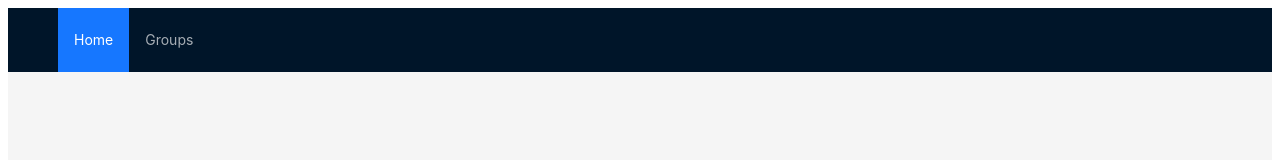
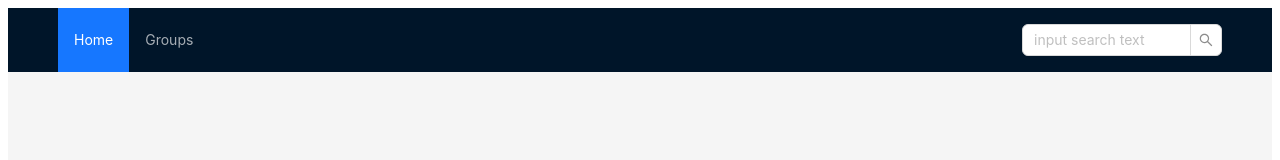
Before and after one commit to suadsuljovic/gen3Project, a React (Vite) app in the folder frontend/: page / in a window 1280 px wide. Shown: the top 160 px of the page. Built offline with nearby package versions, Linux system fonts and the light colour scheme; no server answers.

Commit message:
add search input

```diff
--- a/frontend/src/components/Layout/Layout.jsx
+++ b/frontend/src/components/Layout/Layout.jsx
@@ -1,7 +1,11 @@
 import { Layout, Menu } from "antd";
-import { useLocation, useNavigate } from "react-router-dom";
+import { useLocation, useNavigate, useParams } from "react-router-dom";
 import styles from "./layout.module.css";
 import { paths } from "../../utils";
+import { Input } from "antd";
+// import { useDispatch } from "react-redux";
+// import { searchArticle } from "../../slices/search";
+const { Search } = Input;
 
 const { Header, Content, Footer } = Layout;
 const items = [
@@ -13,6 +17,8 @@ const MyLayout = (props) => {
   const { children } = props;
   const navigate = useNavigate();
   const location = useLocation();
+  const { q } = useParams();
+  // const dispatch = useDispatch();
 
   const isLandingPage = location.pathname === paths.landing;
   const isGroupsPage = location.pathname === paths.group;
@@ -36,6 +42,18 @@ const MyLayout = (props) => {
             }
           }}
         />
+        <Search
+          placeholder="input search text"
+          onSearch={(value) => {
+            // navigate("/search/" + value);
+            navigate(paths.search.replace(":q", value));
+            // dispatch(searchArticle(value));
+          }}
+          defaultValue={q}
+          style={{
+            width: 200,
+          }}
+        />
       </Header>
 
       <Content>{children}</Content>
```
